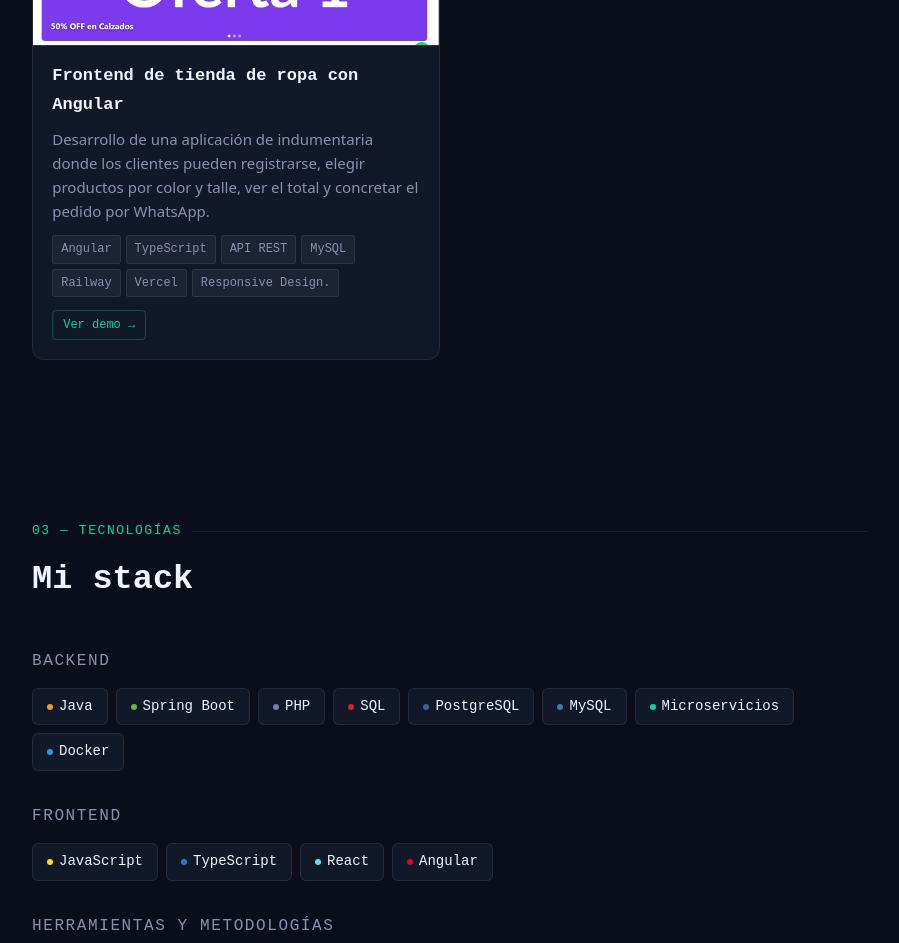
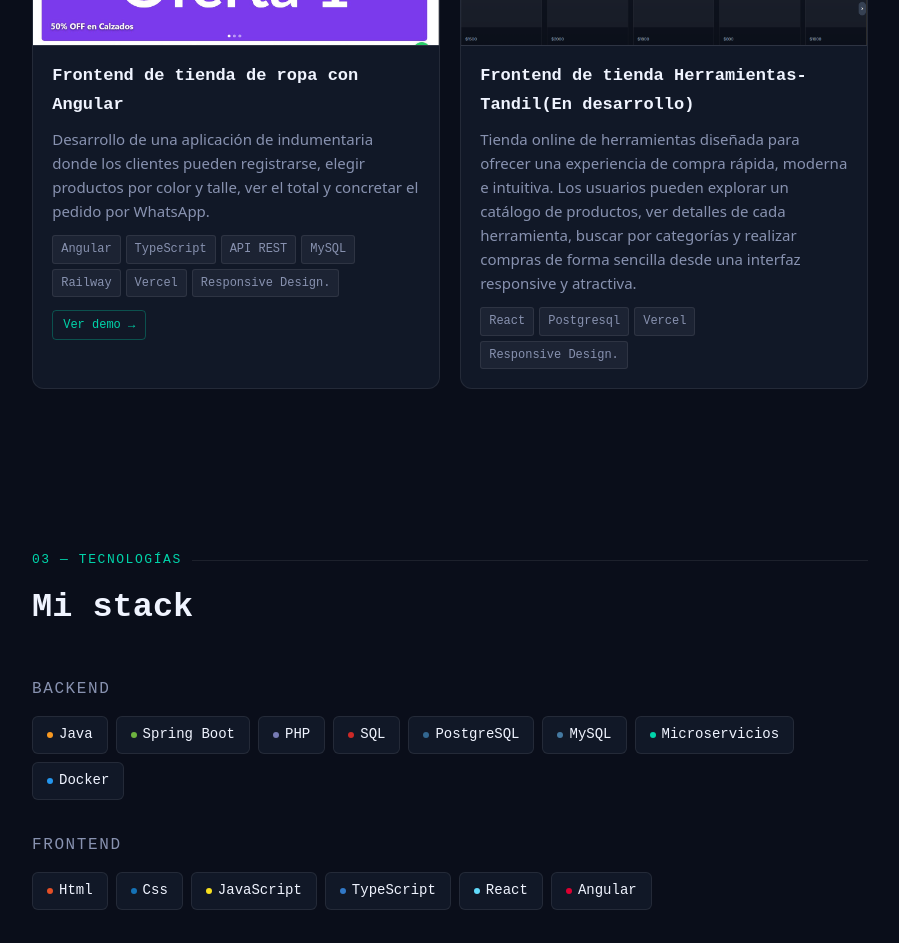
Before and after one commit to joacohevia/Portfolio, a React (Vite) app: page / in a window 1280 px wide. Shown: the part 2200-3143 px from the top of the page, without its empty margins (190-1089 px from the left). Built offline with nearby package versions, Linux system fonts and the light colour scheme.

Commit message:
Agregue ultimo proyecto

```diff
--- a/src/components/Proyectos/ProjectCard.jsx
+++ b/src/components/Proyectos/ProjectCard.jsx
@@ -20,9 +20,9 @@ export default function ProjectCard({ title, description, tags, image, link, dep
           <a
             href={deploy}
             target="_blank"
-            rel="noopener noreferrer" // 🔒 Seguridad: evita acceso al window.opener
-            className="deploy-link"    // 🎨 Para estilizar con CSS
-            onClick={(e) => e.stopPropagation()} // ⚠️ Evita que el click burbujee al padre
+            rel="noopener noreferrer"
+            className="deploy-link"
+            onClick={(e) => e.stopPropagation()}
           >
             Ver demo →
           </a>
--- a/src/components/Proyectos/Proyectos.jsx
+++ b/src/components/Proyectos/Proyectos.jsx
@@ -1,5 +1,6 @@
 import Foto1 from '../../assets/ChatIA 2025-11-24 171554.png';
 import Foto3 from '../../assets/FrenteAngular.jpg';
+import Foto4 from '../../assets/FrenteHerramientas.png';
 import Foto2 from '../../assets/PostSwagAPI.png';
 import ProjectCard from './ProjectCard';
 // Editá este array para agregar tus proyectos reales
@@ -32,6 +33,15 @@ const proyectos = [
     link: 'https://www.linkedin.com/in/joaquin-hevia3704/details/projects/',
     deploy: 'https://tienda-front-three.vercel.app/productos'
   },
+  {
+    id: 4,
+    title: 'Frontend de tienda Herramientas-Tandil(En desarrollo)',
+    description: 'Tienda online de herramientas diseñada para ofrecer una experiencia de compra rápida, moderna e intuitiva. Los usuarios pueden explorar un catálogo de productos, ver detalles de cada herramienta, buscar por categorías y realizar compras de forma sencilla desde una interfaz responsive y atractiva.',
+    tags: ['React', 'Postgresql', 'Vercel', 'Responsive Design.'],
+    image: Foto4,
+    link: 'En desarrollo',
+    deploy:''
+  }
 ];
 
 export default function Proyectos() {
--- a/src/components/Tecnologias/Tecnologias.jsx
+++ b/src/components/Tecnologias/Tecnologias.jsx
@@ -15,6 +15,8 @@ const grupos = [
   {
     label: 'Frontend',
     techs: [
+      { nombre: 'Html', color: '#e34f26' },
+      { nombre: 'Css', color: '#1572b6' },
       { nombre: 'JavaScript', color: '#f7df1e' },
       { nombre: 'TypeScript', color: '#3178c6' },
       { nombre: 'React', color: '#61dafb' },
```
Also changed, not shown: src/assets/FrenteHerramientas.png (added).
